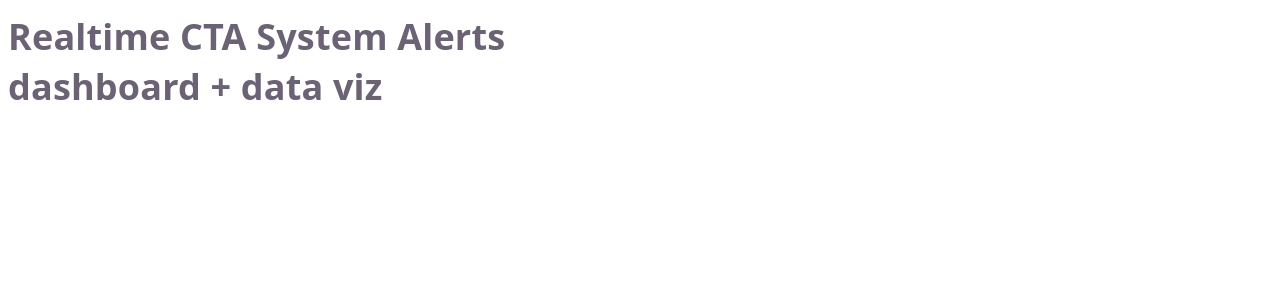
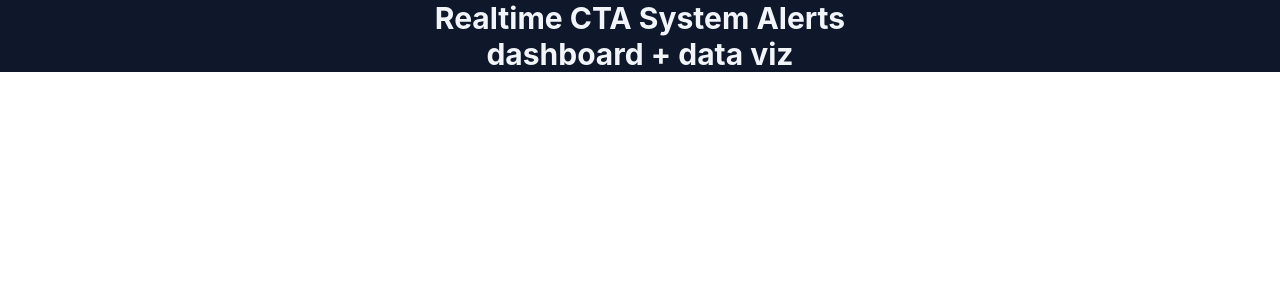
Before and after one commit to jisung594/cta-system-alerts, a React (Vite) app: page / in a window 1280 px wide. Shown: the top 300 px of the page. Built offline with nearby package versions, Linux system fonts and the light colour scheme.

Commit message:
Add tailwind directives

```diff
--- a/src/index.css
+++ b/src/index.css
@@ -1,4 +1,10 @@
-:root {
+@import "tailwindcss";
+
+@tailwind base;
+@tailwind components;
+@tailwind utilities;
+
+/* :root {
   --text: #6b6375;
   --text-h: #08060d;
   --bg: #fff;
@@ -28,4 +34,4 @@
   @media (max-width: 1024px) {
     font-size: 16px;
   }
-}
+/* } */
```
